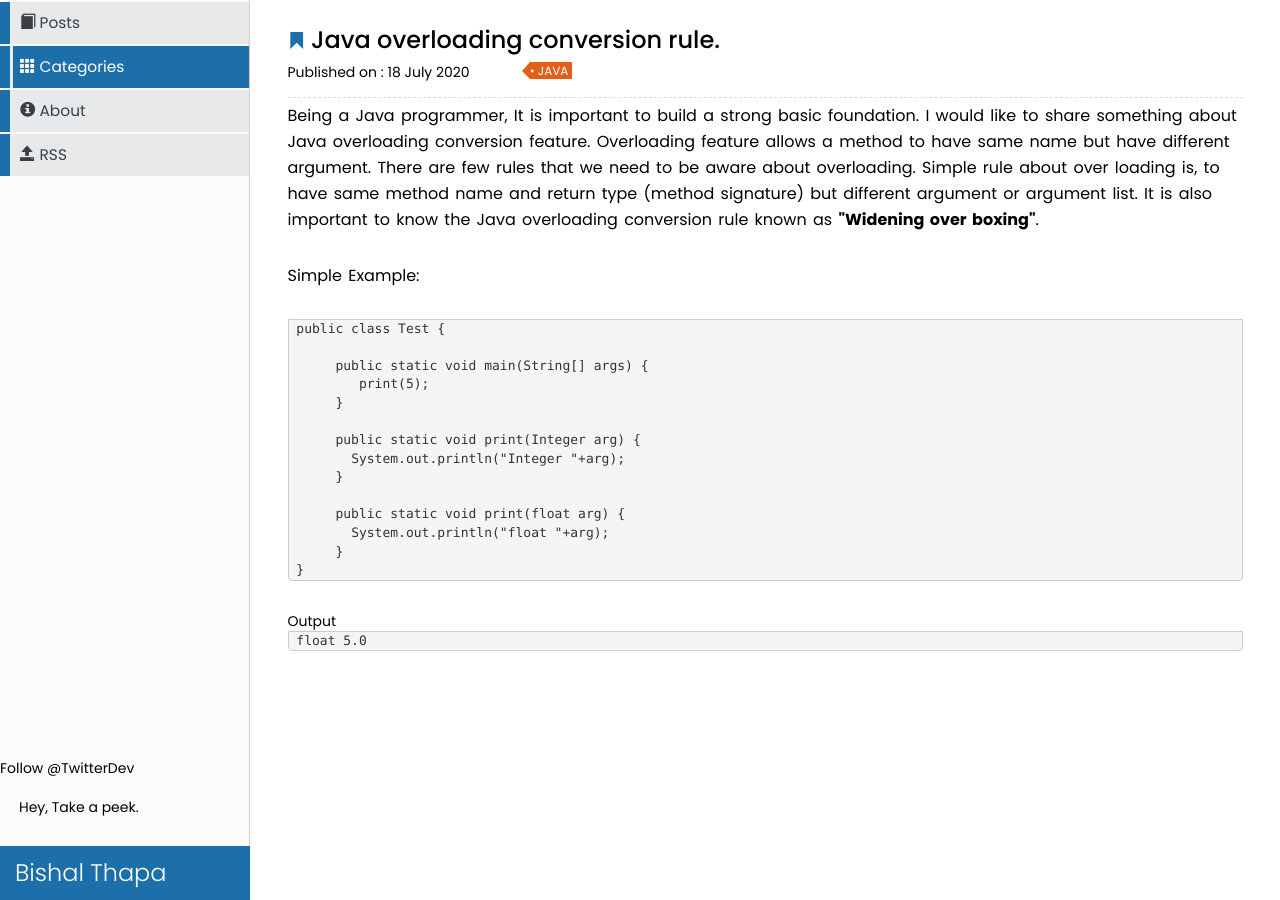
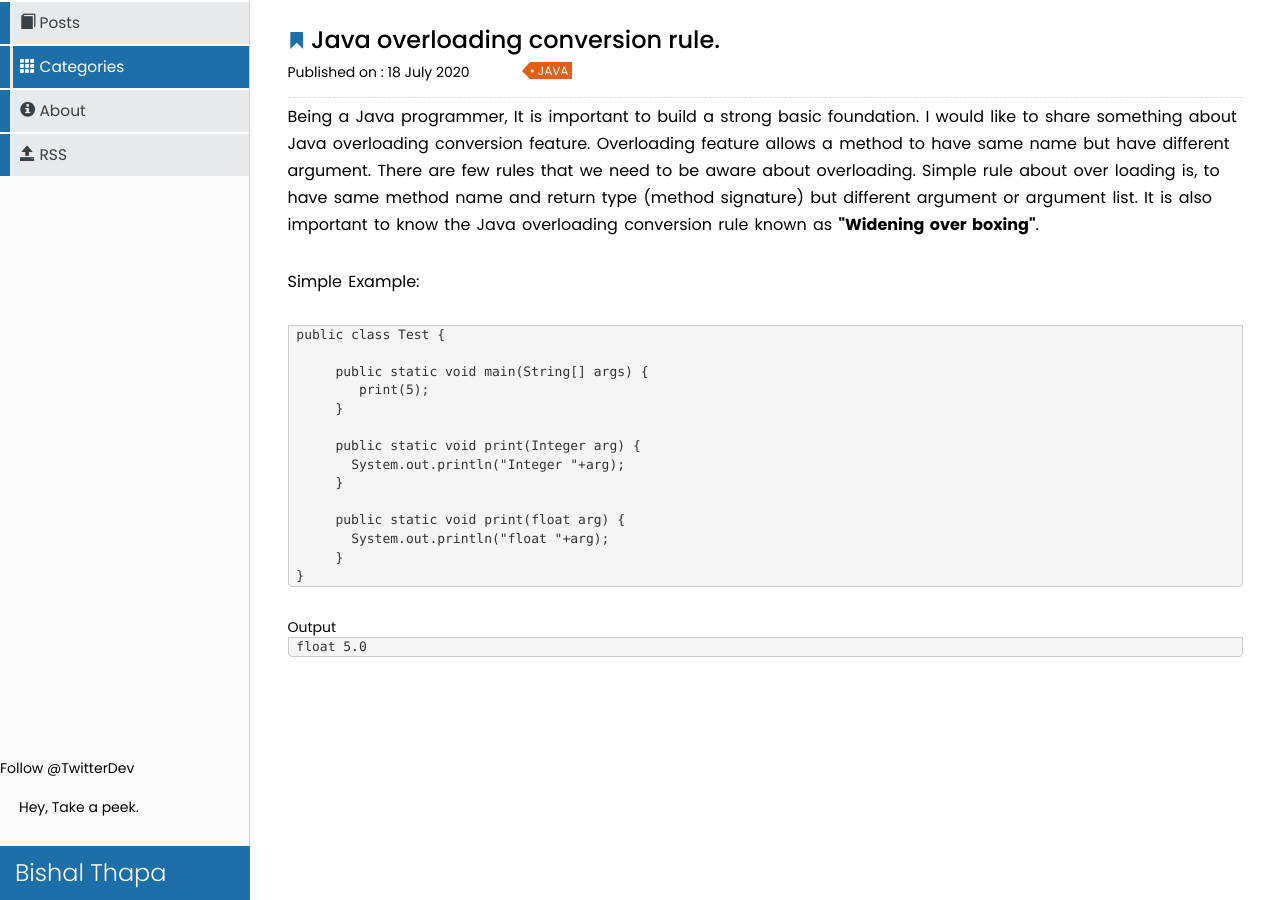
Before and after one commit to thapabishal-zz/thapabishal.github.io, a Jekyll site: the page built from _posts/2020-07-18-java-overloading-conversion-rule.markdown, in a window 1280 px wide. Built offline with Jekyll 4.4.1, drawn with Linux system fonts in a browser that asks for light colours; comment, search, counter and statistics services are not loaded.

Commit message:
Update style.css

```diff
--- a/css/style.css
+++ b/css/style.css
@@ -373,7 +373,7 @@ a, a:hover, a:focus {
     font-stretch: normal;
     font-style: normal;
     font-weight: 400;
-    line-height: 2.6rem;
+    line-height: 2.7rem;
     word-spacing: .2rem;
     margin: 0 0 30px;
 }
```
